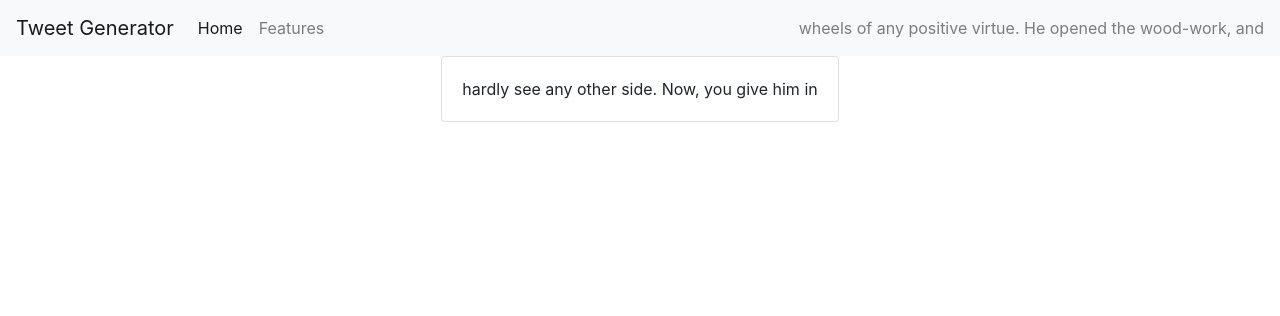
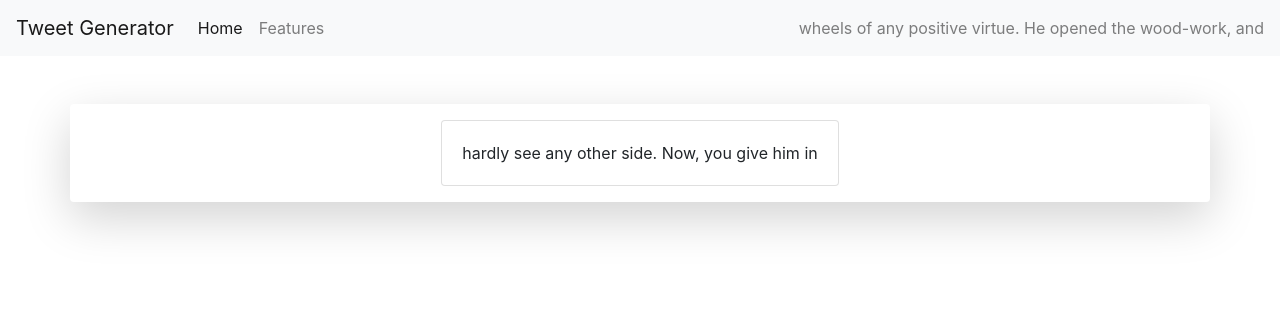
Before and after one commit to anbellouzi/CS1.2-Intro-Data-Structure, a Flask app: page / in a window 1280 px wide. Shown: the top 316 px of the page. Run offline with Flask 2, Linux system fonts and the light colour scheme; some libraries are stand-ins or nearby versions.

Commit message:
development

```diff
--- a/app.py
+++ b/app.py
@@ -72,9 +72,7 @@ def markov(num=0):
     return sentence
 
 
-
-
-
+# helper function to get number
 def check_number(num):
     try:
         count = int(num)
--- a/templates/index.html
+++ b/templates/index.html
@@ -4,11 +4,12 @@
 
 {% block content %}
 
-<div class="row justify-content-center">
+<div class="row justify-content-center shadow-lg p-3 mb-5 bg-white rounded mt-5">
 
         <div class="card">
             <div class="card-body">
                 {{tweet}}
+
             </div>
         </div>
 </div>
```
Also changed, not shown: README.md.
